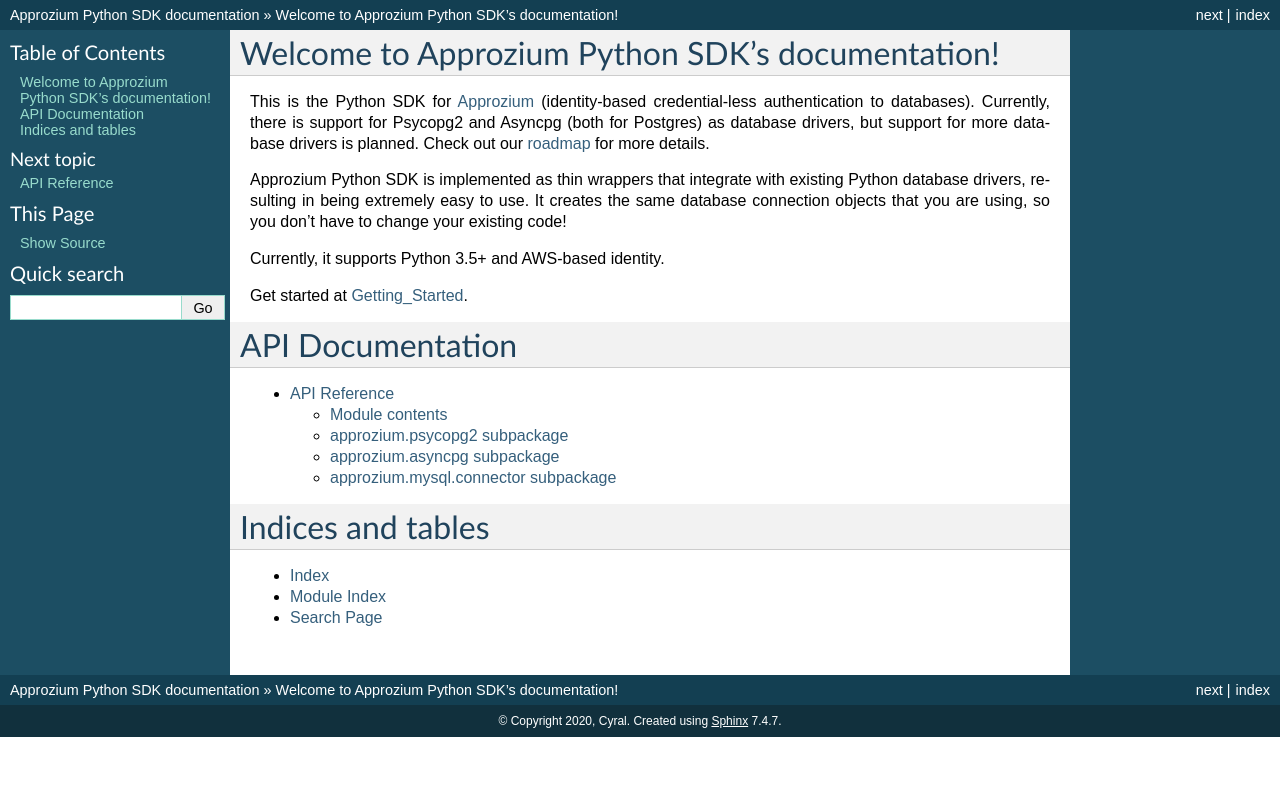
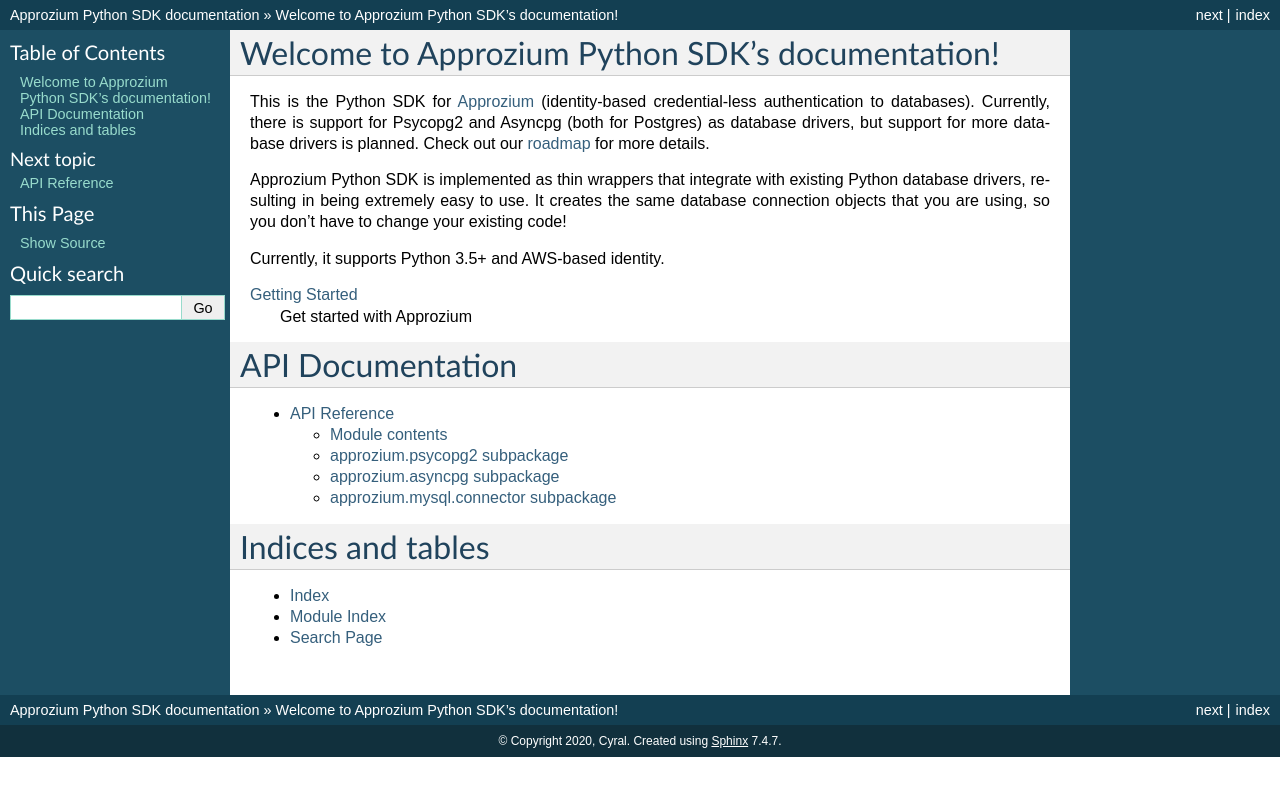
Before and after one commit to cyralinc/approzium, a Sphinx documentation site: the page built from sdk/python/docs/source/index.rst, in a window 1280 px wide. Shown: the top 796 px of the page. Built offline with Sphinx 7.4.7, drawn with Linux system fonts in a browser that asks for light colours.

Commit message:
try to add link

```diff
--- a/sdk/python/docs/source/index.rst
+++ b/sdk/python/docs/source/index.rst
@@ -12,11 +12,11 @@
 
 Currently, it supports Python 3.5+ and AWS-based identity.
 
-Get started at Getting_Started_.
-
 .. _Approzium: https://approzium.org/
 .. _roadmap: https://approzium.org/src-pages-roadmap
-.. _Getting_Started: :doc:`getting-started`
+
+:doc:`getting-started`
+    Get started with Approzium
 
 
 API Documentation
```
